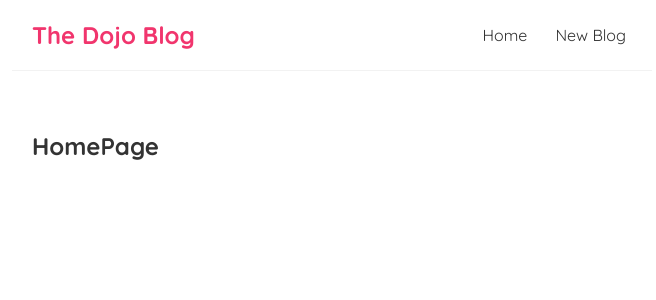
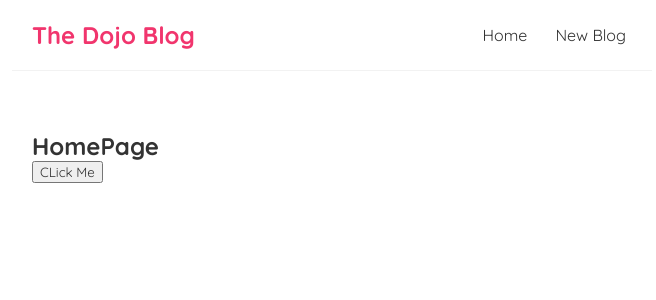
Before and after one commit to Popeaura/dojo-tutee, a React (Vite) app: page / in a window 1280 px wide. Shown: the top 300 px of the page, without its empty margins (308-964 px from the left). Built offline with nearby package versions, Linux system fonts and the light colour scheme.

Commit message:
I uploaded my modifed project's folder

```diff
--- a/src/Home.jsx
+++ b/src/Home.jsx
@@ -2,6 +2,7 @@ const Home = () => {
     return (
         <div className="home">
             <h2>HomePage</h2>
+            <button>CLick Me</button>
         </div>
      );
 }
```
